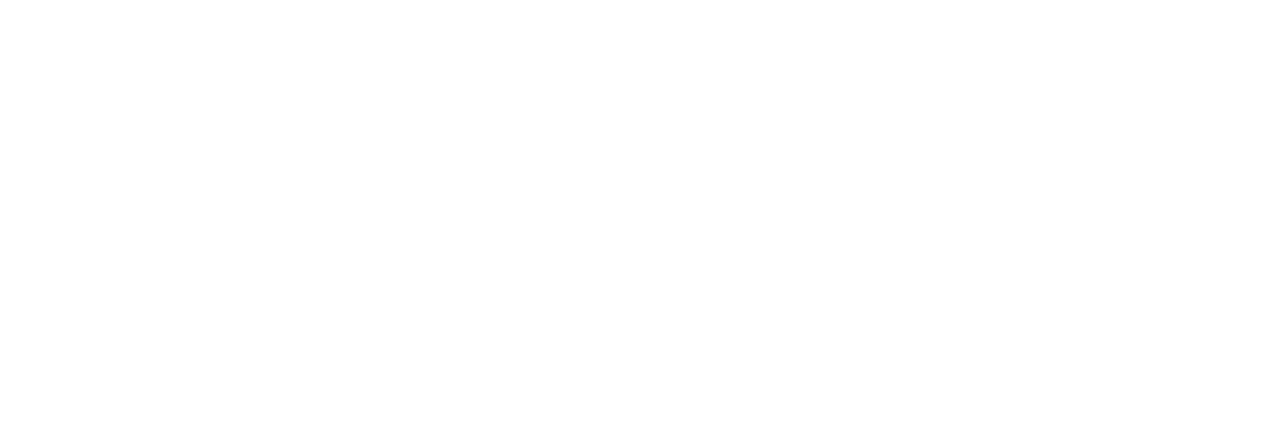
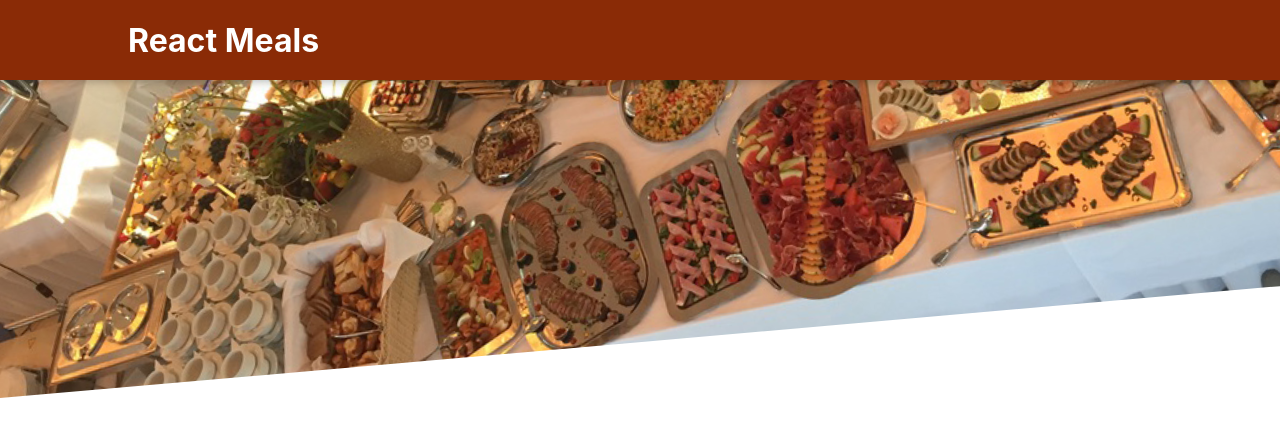
Before and after one commit to ImperiumWebApplications/react-meals, a React (Create React App) app: page / in a window 1280 px wide. Shown: the top 436 px of the page. Built offline with nearby package versions, Linux system fonts and the light colour scheme.

Commit message:
Adding the Cart button component

```diff
--- a/src/App.js
+++ b/src/App.js
@@ -1,8 +1,12 @@
+import React from "react";
+import Header from "./components/Layout/Header";
+
 function App() {
-  return (
-    <div className="App">
-    </div>
-  );
+    return (
+        <React.Fragment>
+            <Header/>
+        </React.Fragment>
+    );
 }
 
 export default App;
--- /dev/null
+++ b/src/components/Layout/Header.js
@@ -0,0 +1,21 @@
+import React from "react";
+import classes from './Header.module.css'
+import Image from '../../assets/meals.jpeg'
+import HeaderCartButton from "./HeaderCartButton";
+
+const Header = () => {
+    return (
+        <React.Fragment>
+            <header className={classes.header}>
+                <h1>React Meals</h1>
+               <HeaderCartButton/>
+            </header>
+            <div className={classes['main-image']}>
+                <img src={Image} alt="Meals Header"/>
+            </div>
+        </React.Fragment>
+    )
+
+}
+
+export default Header
--- /dev/null
+++ b/src/components/Layout/Header.module.css
@@ -0,0 +1,33 @@
+.header {
+    position: fixed;
+    top: 0;
+    left: 0;
+    width: 100%;
+    height: 5rem;
+    background-color: #8a2b06;
+    color: white;
+    display: flex;
+    justify-content: space-between;
+    align-items: center;
+    padding: 0 10%;
+    box-shadow: 0 2px 8px rgba(0, 0, 0, 0.25);
+    z-index: 10;
+}
+
+.header button{
+    margin-right: 15%;
+}
+
+.main-image {
+    width: 100%;
+    height: 25rem;
+    z-index: 0;
+    overflow: hidden;
+}
+
+.main-image img {
+    width: 110%;
+    height: 100%;
+    object-fit: cover;
+    transform: rotateZ(-5deg) translateY(-4rem) translateX(-1rem);
+}
```
Also changed, not shown: src/assets/meals.jpeg (added).
